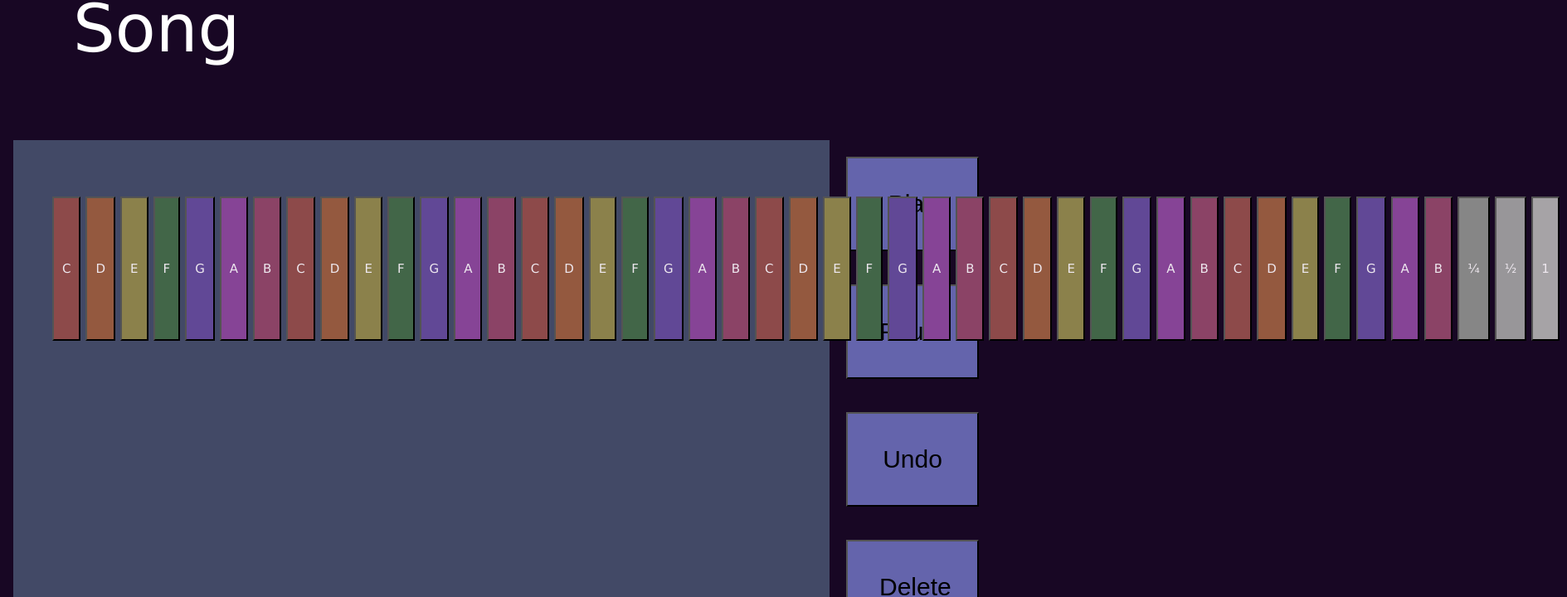
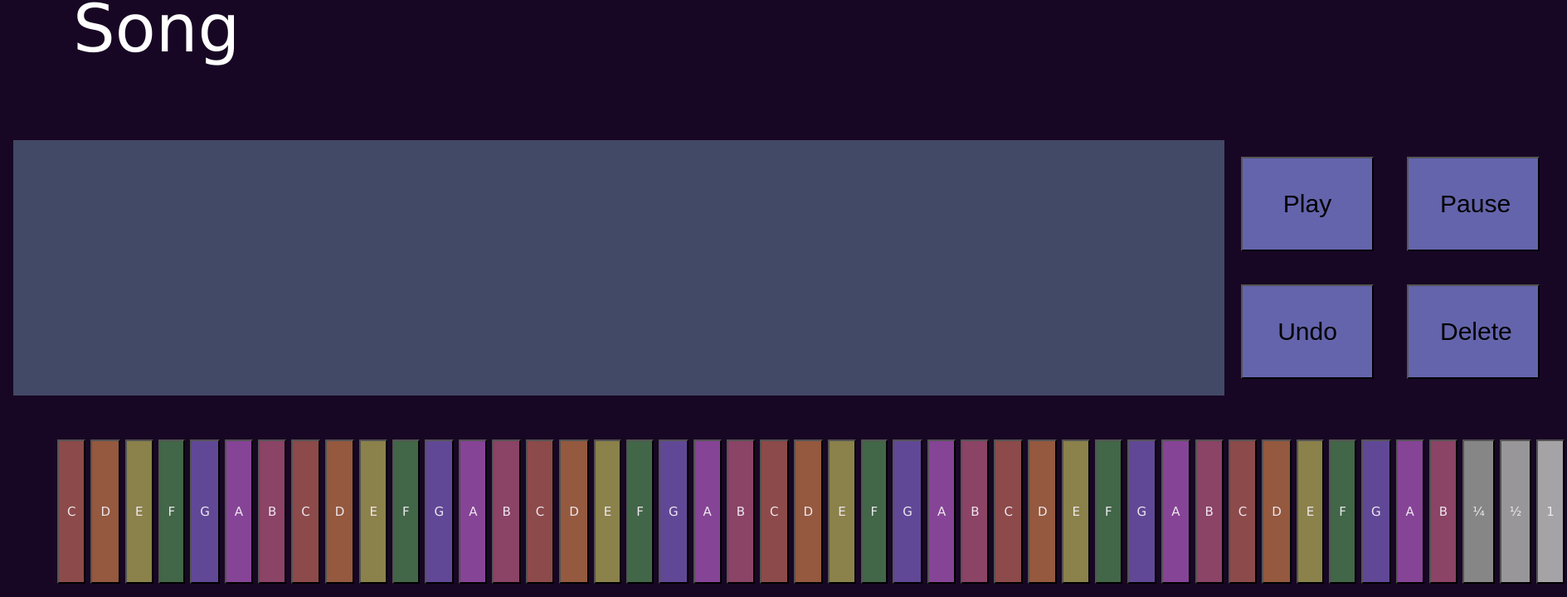
Before and after one commit to staten-island-tech/vue-reactivity-DariaG16, a Vue app in the folder vue-project/: page / in a window 1280 px wide. Shown: the part 286-1006 px from the top of the page at 83% size, 1889 px wide, since content can reach past the window. Built offline with nearby package versions, Linux system fonts and the light colour scheme.

Commit message:
YAYYY I FIEXED IT

```diff
--- a/vue-project/src/App.vue
+++ b/vue-project/src/App.vue
@@ -19,6 +19,7 @@ import playBtn from "./components/playBtn.vue";
   </header>
 
   <body>
+    <section id="middle">
       <div id="current">
         <currentSong
           v-for="note2 in sequence"
@@ -35,7 +36,7 @@ import playBtn from "./components/playBtn.vue";
         <playBtn @btn-click="undo">Undo</playBtn>
         <playBtn @btn-click="clearArr">Delete</playBtn>
       </div>
-
+    </section>
     <div id="notes">
       <notes
         id="btn"
@@ -166,6 +167,7 @@ header {
 }
 body {
   display: flex;
+  flex-wrap: wrap;
 }
 h1 {
   font-family: "Lucida Sans", "Lucida Sans Regular", "Lucida Grande",
@@ -175,10 +177,13 @@ h1 {
   color: white;
   font-weight: 550;
 }
+#middle {
+  display: flex;
+}
 #notes {
   display: flex;
   height: 180px;
-  position: fixed;
+  justify-content: space-between;
   left: 10px;
   bottom: 50px;
   margin: 50px;
```
Lines whose indentation alone changed are shown as unchanged.
